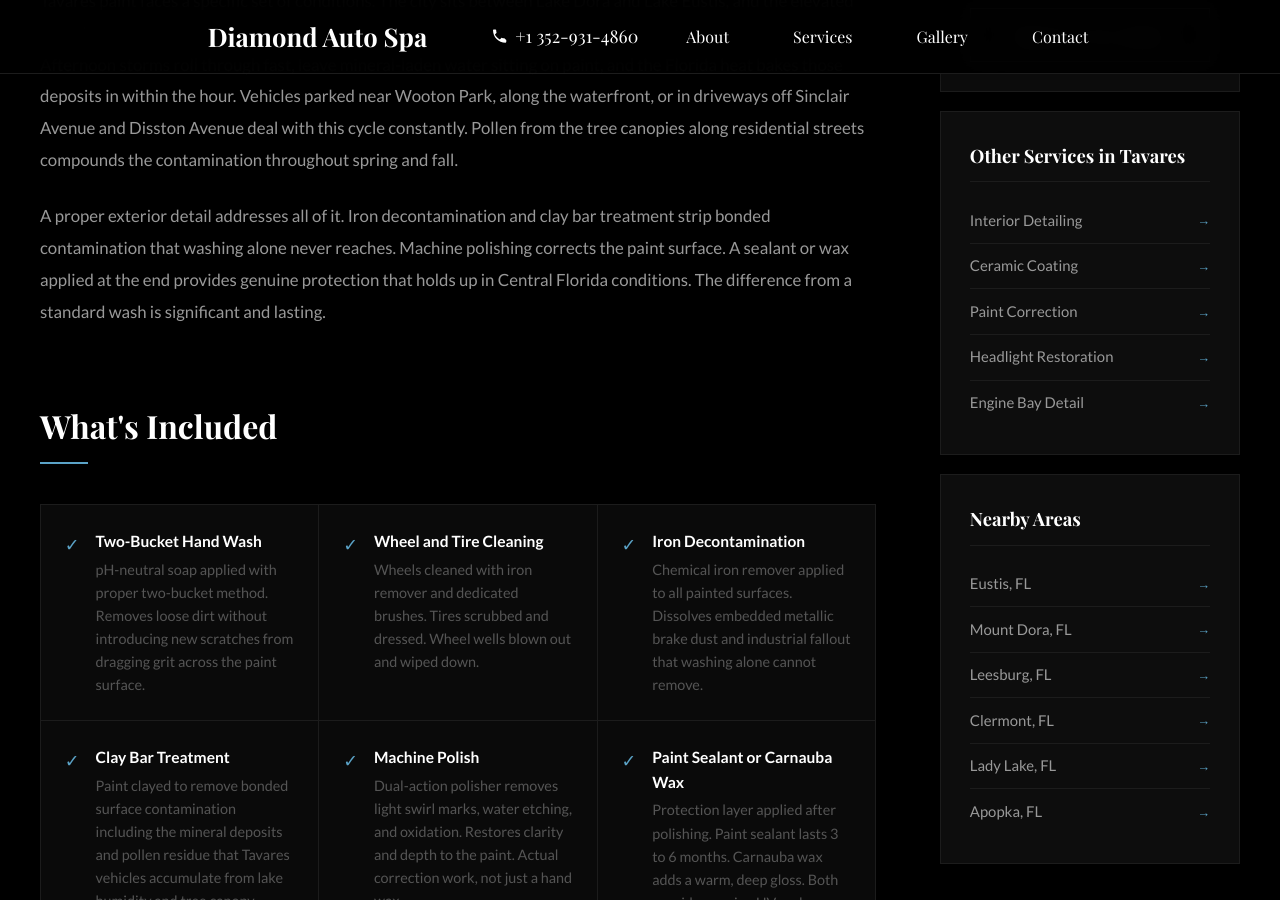
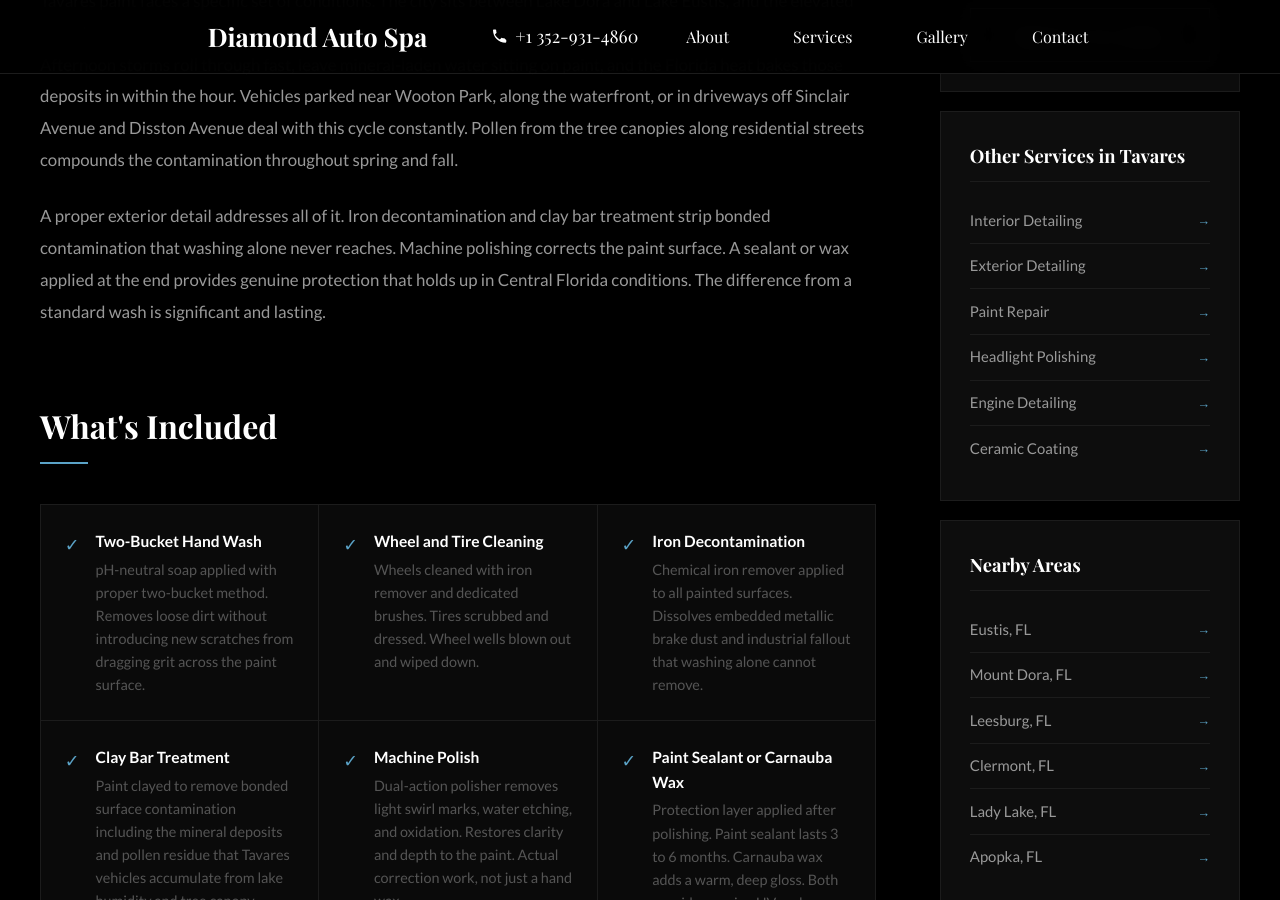
Before and after one commit to JamesBrownR/Diamond-Auto-Spa-Detailing, a Jekyll site: the page built from service-area/tavares-fl/exterior-detailing/index.html, in a window 1280 px wide and 900 px high, scrolled down 1049 px. Built offline with Jekyll 4.4.1, drawn with Linux system fonts in a browser that asks for light colours; some web fonts are replaced.

Commit message:
Update index.html

```diff
--- a/service-area/tavares-fl/exterior-detailing/index.html
+++ b/service-area/tavares-fl/exterior-detailing/index.html
@@ -331,13 +331,8 @@
 
         <div class="sidebar-card">
             <h3>Other Services in Tavares</h3>
-            <ul class="related-services-list">
-                <li><a href="/service-area/tavares-fl/interior-detailing/">Interior Detailing</a></li>
-                <li><a href="/service-area/tavares-fl/ceramic-coating/">Ceramic Coating</a></li>
-                <li><a href="/service-area/tavares-fl/paint-correction/">Paint Correction</a></li>
-                <li><a href="/service-area/tavares-fl/headlight-restoration/">Headlight Restoration</a></li>
-                <li><a href="/service-area/tavares-fl/engine-bay-detail/">Engine Bay Detail</a></li>
-            </ul>
+                       {% include services-list.html base_path="/service-area/tavares-fl/" %}
+
         </div>
 
         <div class="sidebar-card">
```
